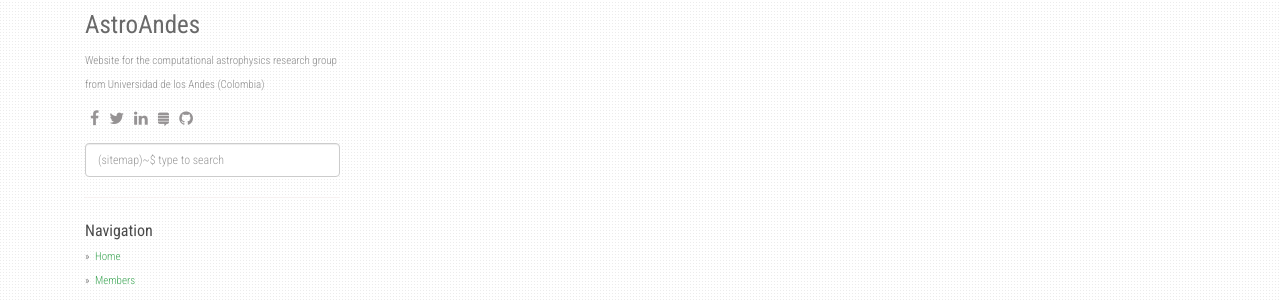
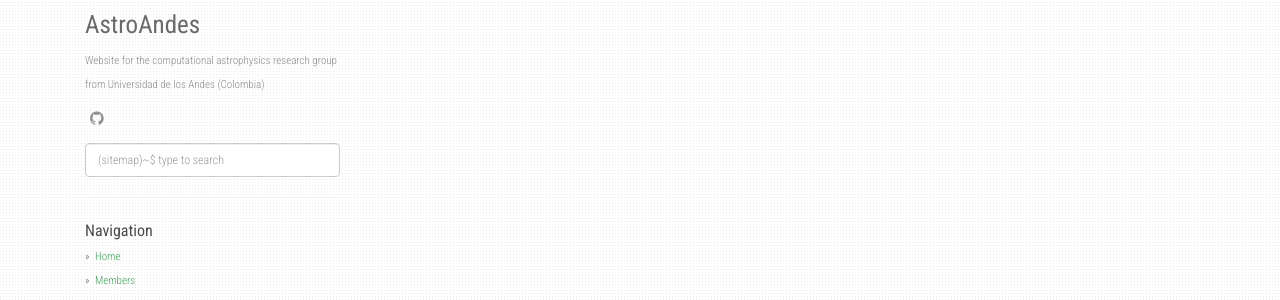
Before and after one commit to astroandes/astroandes.github.io, a Jekyll site: the page built from members.md, in a window 1280 px wide. Shown: the part 184-484 px from the top of the page. Built offline with Jekyll 4.4.1, drawn with Linux system fonts in a browser that asks for light colours; nearby versions of some CDN libraries.

Commit message:
group image

```diff
--- a/_config.yml
+++ b/_config.yml
@@ -15,14 +15,6 @@
     permalink: /project/:path/
 
 social:
-    - icon: fa-facebook
-      link: "#"
-    - icon: fa-twitter
-      link: "https://twitter.com/"
-    - icon: fa-linkedin
-      link: "https://www.linkedin.com/"
-    - icon: fa-stack-exchange
-      link: "#"
     - icon: fa-github
       link: "https://github.com/astroandes"
 
--- a/index.html
+++ b/index.html
@@ -5,6 +5,6 @@
 <div id="home">
   <h1>{{ site.title }}</h1>
   <hr />
-
-  <p> This is the home of the website. </p>
+  <img src="static/img/cover.jpg" alt="Group cover" align="middle">
+  <p> We are AstroAndes. </p>
 </div><!-- end #home -->
```
Also changed, not shown: 1 other file.
